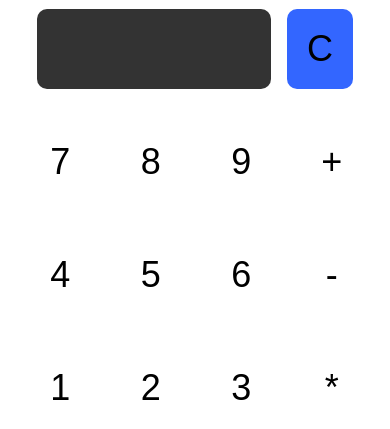
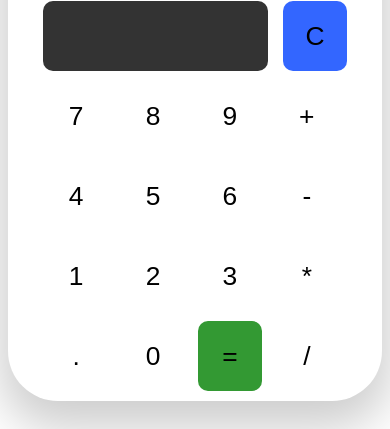
Before and after one commit to BBSBEC/calculator, a plain HTML site: page index.html in a window 390 px wide. Shown: the part 160-589 px from the top of the page. Drawn offline with Linux system fonts and the light colour scheme.

Commit message:
fix mobile compatibility

```diff
--- a/style.css
+++ b/style.css
@@ -30,7 +30,6 @@ body{
 .input{
     width: 100%;
     height: 100%;
-    margin: 0px;
 }
 .input #display{
     background-color: #333333;
@@ -41,10 +40,11 @@ body{
 }
 input{
     cursor: pointer;
-    font-size: 150%;
+    font-size: 110%;
     width: 17%;
-    height: 80px;
-    margin:8px 8px 25px 10px;
+    height: 70px;
+    margin-right: 7px;
+    margin-bottom: 10px;
     border-radius: 10px;
 
     border-width: 0px;
```
